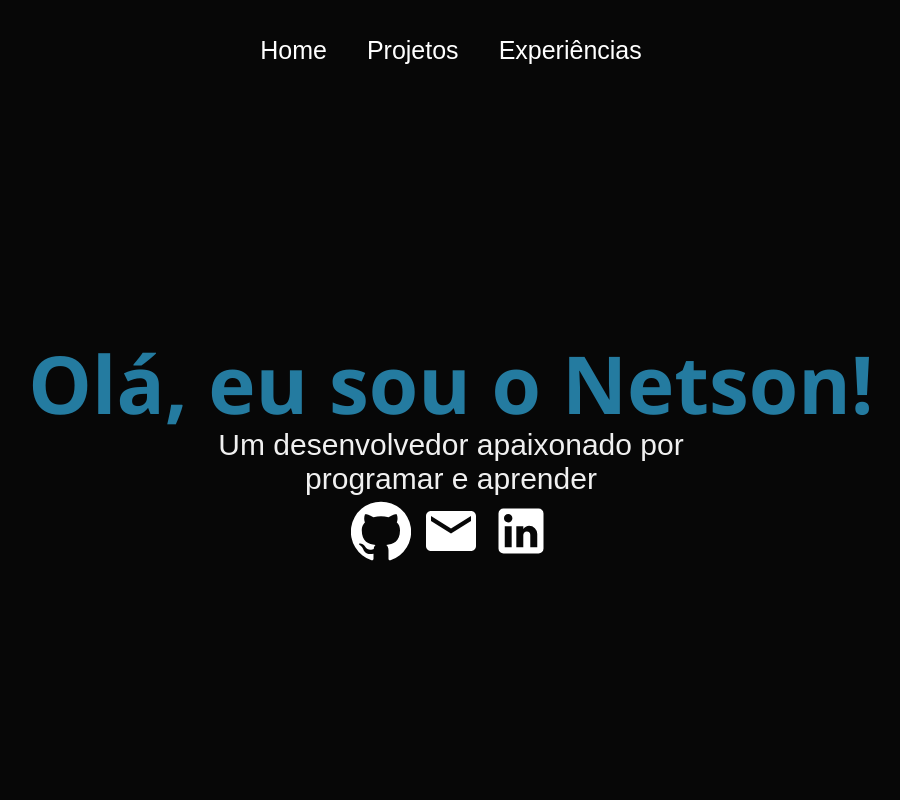
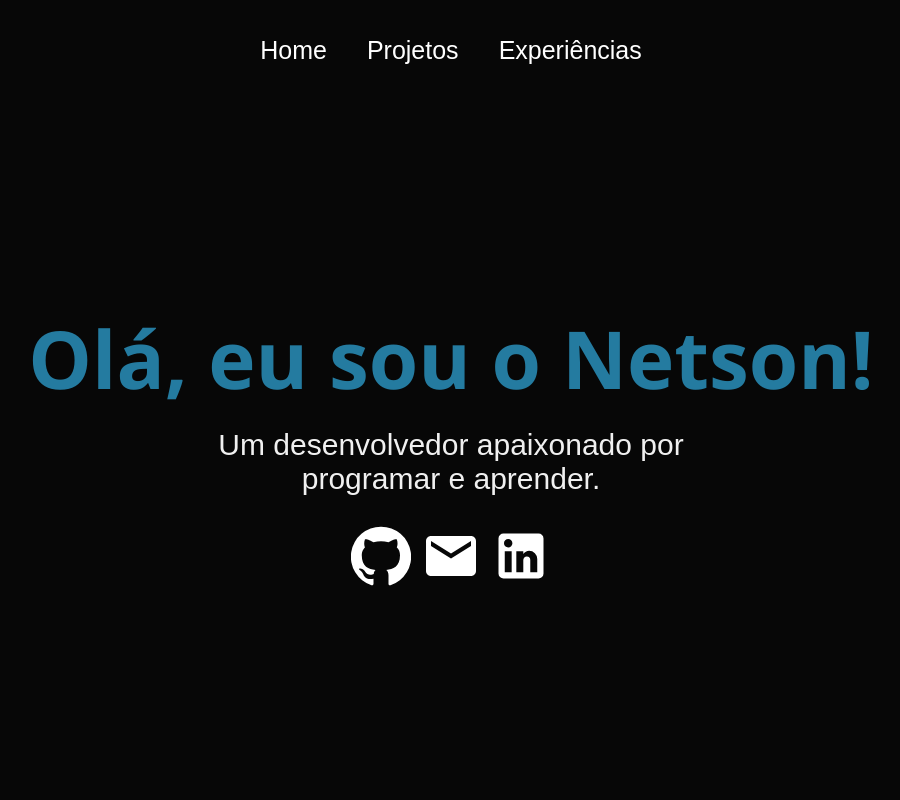
Before and after one commit to netsoncavina/portfolio, a React (Create React App) app: page / in a window 1280 px wide. Shown: the top 800 px of the page, without its empty margins (189-1089 px from the left). Built offline with nearby package versions, Linux system fonts and the light colour scheme.

Commit message:
correções de espaçamento

```diff
--- a/src/pages/Home.js
+++ b/src/pages/Home.js
@@ -15,7 +15,7 @@ export default function Home() {
       <div className="about">
         <h2>Olá, eu sou o Netson!</h2>
         <div className="prompt">
-          <p>Um desenvolvedor apaixonado por programar e aprender</p>
+          <p>Um desenvolvedor apaixonado por programar e aprender.</p>
           <a href="https://github.com/netsoncavina" target="_blank">
             <GitHubIcon />
           </a>
--- a/src/styles/Home.css
+++ b/src/styles/Home.css
@@ -33,6 +33,11 @@
   font-size: 60px;
   margin: 5px;
   color: white;
+}
+
+.prompt p {
+  margin-top: 25px;
+  margin-bottom: 25px;
 }
 
 .skills {
```
